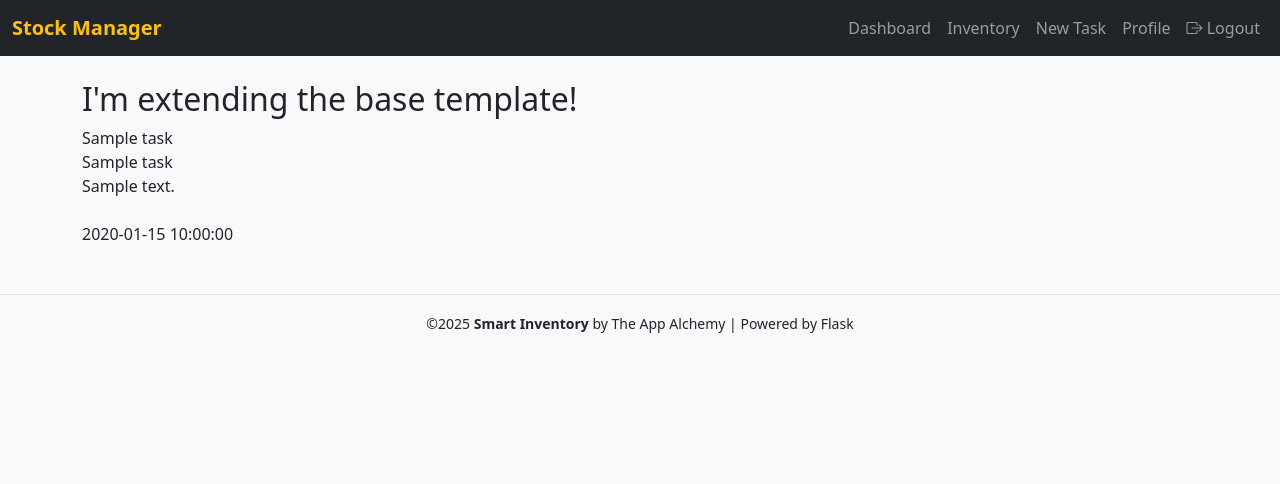
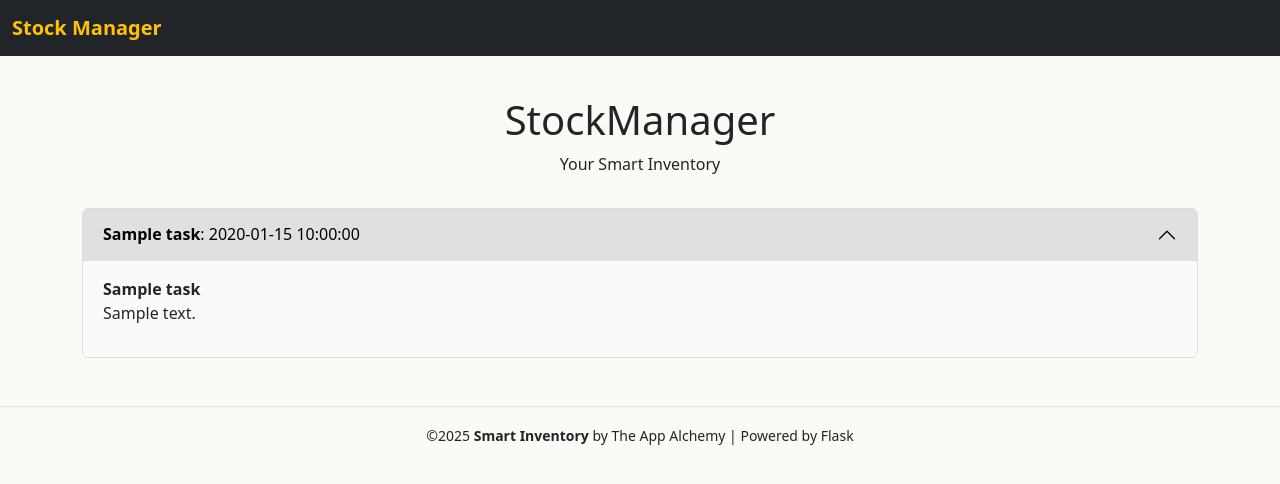
Before and after one commit to disaac318/task-manager2, a Flask app: page / in a window 1280 px wide. Shown: the top 484 px of the page. Run offline with Flask 3, Linux system fonts and the light colour scheme; the visitor is signed in with stand-in values (Sample User, id 1); a database or web service that is not in the repository returns one stand-in record (Sample ...); some libraries are stand-ins or nearby versions.

Commit message:
bind data from db to accordion

```diff
--- a/app.py
+++ b/app.py
@@ -21,7 +21,7 @@ mongo = PyMongo(app)
 @app.route("/")
 @app.route("/get_tasks")
 def get_tasks():
-    tasks = mongo.db.tasks.find()
+    tasks = list(mongo.db.tasks.find())
     return render_template("tasks.html", tasks=tasks)
 
 
--- /dev/null
+++ b/static/css/style.css
@@ -0,0 +1,98 @@
+.bg-custom {
+    background-color: #fbfbf5 !important;
+}
+
+
+/* Active header */
+.accordion-button:not(.collapsed) {
+    background-color: #e0e0e0 !important;  /* Light grey */
+    color: #000 !important;
+    box-shadow: none;                      /* Remove blue glow */
+}
+
+/* Default header hover */
+.accordion-button:hover {
+    background-color: #f5f5f5;
+}
+
+/* Remove blue focus ring */
+.accordion-button:focus {
+    box-shadow: none !important;
+}
+
+/* Optional: Hover while active */
+.accordion-button:not(.collapsed):hover {
+    background-color: #d6d6d6 !important;  /* Slightly darker */
+}
+
+/* Optional: Style the arrow icon while active */
+.accordion-button:not(.collapsed)::after {
+    filter: brightness(0); /* Make arrow black */
+}
+
+/* Optional: Grey body section */
+.accordion-body {
+    background-color: #fafafa;
+}
+
+/* Optional: Soft borders */
+.accordion-item {
+    border: 1px solid #ddd !important;
+    border-radius: 6px !important;
+    overflow: hidden;
+    margin-bottom: 10px;
+}
+
+/* General tooltip override */
+.tooltip-inner {
+    color: #fff !important; /* text color for all custom tooltips */
+    font-weight: 500;
+}
+
+/* Orange tooltip */
+.tooltip-orange .tooltip-inner {
+    background-color: #ff9800 !important;
+}
+
+.tooltip-orange.bs-tooltip-auto[x-placement^="top"] .tooltip-arrow::before,
+.tooltip-orange.bs-tooltip-top .tooltip-arrow::before,
+.tooltip-orange.bs-tooltip-auto[x-placement^="bottom"] .tooltip-arrow::before,
+.tooltip-orange.bs-tooltip-bottom .tooltip-arrow::before,
+.tooltip-orange.bs-tooltip-auto[x-placement^="left"] .tooltip-arrow::before,
+.tooltip-orange.bs-tooltip-start .tooltip-arrow::before,
+.tooltip-orange.bs-tooltip-auto[x-placement^="right"] .tooltip-arrow::before,
+.tooltip-orange.bs-tooltip-end .tooltip-arrow::before {
+    border-color: #ff9800 !important;
+}
+
+/* Red tooltip */
+.tooltip-red .tooltip-inner {
+    background-color: #f44336 !important;
+}
+
+.tooltip-red.bs-tooltip-auto[x-placement^="top"] .tooltip-arrow::before,
+.tooltip-red.bs-tooltip-top .tooltip-arrow::before,
+.tooltip-red.bs-tooltip-auto[x-placement^="bottom"] .tooltip-arrow::before,
+.tooltip-red.bs-tooltip-bottom .tooltip-arrow::before,
+.tooltip-red.bs-tooltip-auto[x-placement^="left"] .tooltip-arrow::before,
+.tooltip-red.bs-tooltip-start .tooltip-arrow::before,
+.tooltip-red.bs-tooltip-auto[x-placement^="right"] .tooltip-arrow::before,
+.tooltip-red.bs-tooltip-end .tooltip-arrow::before {
+    border-color: #f44336 !important;
+}
+
+/* Green tooltip */
+.tooltip-green .tooltip-inner {
+    background-color: #4caf50 !important;
+}
+
+.tooltip-green.bs-tooltip-auto[x-placement^="top"] .tooltip-arrow::before,
+.tooltip-green.bs-tooltip-top .tooltip-arrow::before,
+.tooltip-green.bs-tooltip-auto[x-placement^="bottom"] .tooltip-arrow::before,
+.tooltip-green.bs-tooltip-bottom .tooltip-arrow::before,
+.tooltip-green.bs-tooltip-auto[x-placement^="left"] .tooltip-arrow::before,
+.tooltip-green.bs-tooltip-start .tooltip-arrow::before,
+.tooltip-green.bs-tooltip-auto[x-placement^="right"] .tooltip-arrow::before,
+.tooltip-green.bs-tooltip-end .tooltip-arrow::before {
+    border-color: #4caf50 !important;
+}
--- a/templates/base.html
+++ b/templates/base.html
@@ -3,102 +3,44 @@
 
 <head>
     <meta charset="UTF-8" />
-        <meta name="viewport"
-            content="width=device-width, initial-scale=1.0" />
-        <!-- Bootstrap + Icons -->
-        <link href="https://cdn.jsdelivr.net/npm/bootstrap@5.3.3/dist/css/bootstrap.min.css"
-            rel="stylesheet" />
-        <link href="https://cdn.jsdelivr.net/npm/bootstrap-icons@1.13.1/font/bootstrap-icons.css"
-            rel="stylesheet" />
+    <meta name="viewport" content="width=device-width, initial-scale=1.0" />
+
+    <!-- Bootstrap CSS + Icons -->
+    <link href="https://cdn.jsdelivr.net/npm/bootstrap@5.3.3/dist/css/bootstrap.min.css" rel="stylesheet" />
+    <link href="https://cdn.jsdelivr.net/npm/bootstrap-icons@1.13.1/font/bootstrap-icons.css" rel="stylesheet" />
 
     <!-- Custom CSS -->
-        <link rel="stylesheet"
-            href="{{ url_for('static', filename='css/style.css') }}" />
-        <link rel="icon"
-            type="image/x-icon"
-            href="{{ url_for('static', filename='img/favicon.ico') }}" />
+    <link rel="stylesheet" href="{{ url_for('static', filename='css/style.css') }}">
+
+    <link rel="icon" type="image/x-icon" href="{{ url_for('static', filename='img/favicon.ico') }}" />
 
     <title>Tasks Manager</title>
 </head>
 
-    <body class="bg-light">
+<body class="bg-light bg-custom">
+
     <!-- Navbar -->
-
     <nav class="navbar navbar-expand-sm navbar-dark bg-dark mb-4">
-
         <div class="container-fluid">
-                <a class="navbar-brand fw-bold text-warning"
-                    href="">Stock Manager</a>
-                <button class="navbar-toggler"
-                    type="button"
-                    data-bs-toggle="collapse"
-                    data-bs-target="#navMenu">
+            <a class="navbar-brand fw-bold text-warning" href="">Stock Manager</a>
+            <button class="navbar-toggler" type="button" data-bs-toggle="collapse" data-bs-target="#navMenu">
                 <span class="navbar-toggler-icon"></span>
             </button>
-
-                <div class="collapse navbar-collapse"
-                    id="navMenu">
+            <div class="collapse navbar-collapse" id="navMenu">
                 <ul class="navbar-nav ms-auto">
-
-                        <li class="nav-item">
-                            <a class="nav-link"
-                                href="#">Dashboard</a>
-                        </li>
-
-
-
-                        {% if session.user %}
-                        <li class="
-                                nav-item">
-                            <a class="nav-link"
-                                href="{{ url_for('get_tasks') }}">Inventory</a>
-                        </li>
-
-                        <li class="nav-item">
-                            <a class="nav-link"
-                                href="#">New Task</a>
-                        </li>
-
-                        <li class="nav-item">
-                            <a class="nav-link"
-                                href="{{ url_for('profile', username=session['user']) }}">Profile</a>
-                        </li>
-
-                        <li class="nav-item">
-                            <a class="nav-link"
-                                href="{{ url_for('logout') }}"><i class="bi bi-box-arrow-right"></i> Logout</a>
-                        </li>
-                        {% else %}
-
-                        <li class="nav-item">
-                            <a class="nav-link"
-                                href="{{ url_for('login') }}">Login</a>
-                        </li>
-
-                        <li class="nav-item">
-                            <a class="nav-link"
-                                href="{{ url_for('register') }}">Register</a>
-                        </li>
-                        {% endif %}
-
+                    <!-- Your nav links here -->
                 </ul>
-
-
             </div>
         </div>
     </nav>
-
 
     <!-- Flash Messages -->
     {% with messages = get_flashed_messages(with_categories=true) %}
     {% if messages %}
         {% for category, message in messages %}
-        <div class="alert alert-{{ 'warning' if category == 'message' else category }} alert-dismissible fade show text-center"
-            role="alert">
+            <div class="alert alert-{{ 'warning' if category == 'message' else category }} alert-dismissible fade show text-center" role="alert">
                 {{ message }}
-            <button type="button"
-                class="btn-close"
-                data-bs-dismiss="alert"></button>
+                <button type="button" class="btn-close" data-bs-dismiss="alert"></button>
             </div>
         {% endfor %}
     {% endif %}
@@ -106,27 +48,29 @@
 
     <!-- Main Content -->
     <main>
-            <!-- <div class="container text-center py-3">
-                <h1>Welcome to the StockManager</h1>
-                <p>Your Smart Inventory</p>
-            </div> -->
-
         <div class="container">
-
             {% block content %}
-                <!-- This is where the content will go -->
             {% endblock %}
         </div>
     </main>
 
     <!-- Footer -->
     <footer class="text-center py-3 mt-5 border-top">
-            <small>©2025 <strong>Smart Inventory</strong> by<span class="text-color-warning"> The App Alchemy</span>
-                | Powered by
-                Flask</small>
+        <small>©2025 <strong>Smart Inventory</strong> by<span class="text-color-warning"> The App Alchemy</span> | Powered by Flask</small>
     </footer>
 
+    <!-- Bootstrap JS bundle (includes Popper) – only once -->
     <script src="https://cdn.jsdelivr.net/npm/bootstrap@5.3.3/dist/js/bootstrap.bundle.min.js"></script>
+
+    <!-- Tooltip init -->
+    <script>
+        document.addEventListener("DOMContentLoaded", function () {
+            const tooltipTriggerList = document.querySelectorAll('[data-bs-toggle="tooltip"]');
+            tooltipTriggerList.forEach(function (el) {
+                new bootstrap.Tooltip(el);
+            });
+        });
+    </script>
+
 </body>
-
 </html>
--- a/templates/tasks.html
+++ b/templates/tasks.html
@@ -1,14 +1,59 @@
 {% extends "base.html" %}
 {% block content %}
 
-    <h2>I'm extending the base template!</h2>
+<div class="container text-center py-3">
+    <h1>StockManager</h1>
+    <p>Your Smart Inventory</p>
+</div>
+
+<!-- {% for task in tasks %}
+{{ task.task_name }}<br>
+{{ task.category_name }}<br>
+{{ task.task_description }}<br>
+{{ task.is_urgent }}<br>
+{{ task.due_date }}<br>
+{% endfor %} -->
+
+<div class="accordion"
+    id="accordionExample">
 
     {% for task in tasks %}
-        {{ task.task_name }}<br>
-        {{ task.category_name }}<br>
-        {{ task.task_description }}<br>
-        {{ task.is_urgent }}<br>
-        {{ task.due_date }}<br>
+    <!-- Accordion item 1 -->
+    <div class="accordion-item">
+        <h2 class="accordion-header"
+            id="headingOne">
+            <button class="accordion-button"
+                type="button"
+                data-bs-toggle="collapse"
+                data-bs-target="#collapseOne"
+                aria-expanded="true"
+                aria-controls="collapseOne">
+                <strong>{{ task.task_name }}</strong> : {{ task.due_date }}&nbsp;&nbsp;
+                {% if task.is_urgent == "on" %}
+                <!-- Orange tooltip -->
+                <i class="bi bi-exclamation-circle-fill text-warning"
+                    data-bs-toggle="tooltip"
+                    data-bs-placement="right"
+                    data-bs-custom-class="tooltip-orange"
+                    title="URGENT!"></i>
+                {% endif %}
+
+            </button>
+        </h2>
+
+        <div id="collapseOne"
+            class="accordion-collapse collapse show"
+            aria-labelledby="headingOne"
+            data-bs-parent="#accordionExample">
+            <div class="accordion-body">
+                <strong>{{ task.category_name }}</strong>
+                <p>{{ task.task_description }}</p>
+            </div>
+        </div>
+    </div>
+
     {% endfor %}
 
+</div>
+
 {% endblock %}
```
Also changed, not shown: templates/register.html (+18 -7 lines), templates/inventory.html (added). Lines whose indentation alone changed are shown as unchanged.
